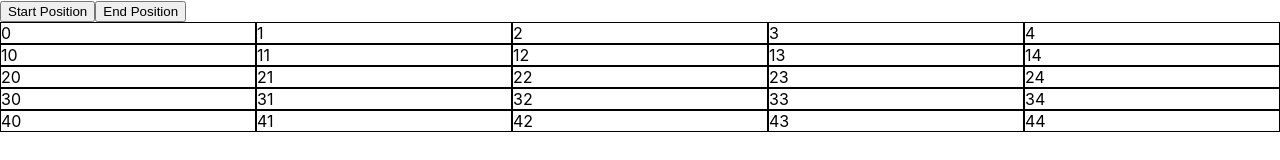
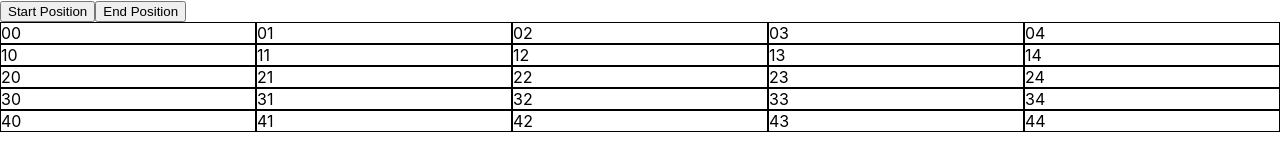
Before and after one commit to niraj-kumar-r/AlgoWorks, a React (Create React App) app: page / in a window 1280 px wide. Shown: the top 160 px of the page. Built offline with nearby package versions, Linux system fonts and the light colour scheme.

Commit message:
made the basic structure
Co-authored-by: Abhinav <Navknight@users.noreply.github.com>

```diff
--- /dev/null
+++ b/src/Algorithms/djikstras.js
@@ -0,0 +1,5 @@
+import React from "react";
+
+export default Class Algorithms extends React.Component {
+
+}
--- a/src/Pathfinder/pathfinder.js
+++ b/src/Pathfinder/pathfinder.js
@@ -23,7 +23,7 @@ export default class Pathfinder extends React.Component {
         for (let i = 0; i < ROW_SIZE; i++) {
             const row = [];
             for (let j = 0; j < COL_SIZE; j++) {
-        row.push(i * 10 + j);
+                row.push({ row: i, col: j });
             }
             grid.push(row);
         }
@@ -36,21 +36,25 @@ export default class Pathfinder extends React.Component {
     handleClick = (event) => {
         if (this.state.isStart) {
             if (document.getElementsByClassName("start").length > 0) {
-        document.getElementsByClassName("start")[0].style.backgroundColor =
-          "white";
+                document.getElementsByClassName(
+                    "start"
+                )[0].style.backgroundColor = "white";
                 document.getElementsByClassName("start")[0].className = "cell";
             }
-      document.getElementById(event.target.id).style.backgroundColor = "green";
+            document.getElementById(event.target.id).style.backgroundColor =
+                "green";
             document.getElementById(event.target.id).className = "cell start";
         }
 
         if (this.state.isEnd) {
             if (document.getElementsByClassName("end").length > 0) {
-        document.getElementsByClassName("end")[0].style.backgroundColor =
-          "white";
+                document.getElementsByClassName(
+                    "end"
+                )[0].style.backgroundColor = "white";
                 document.getElementsByClassName("end")[0].className = "cell";
             }
-      document.getElementById(event.target.id).style.backgroundColor = "red";
+            document.getElementById(event.target.id).style.backgroundColor =
+                "red";
             document.getElementById(event.target.id).className = "cell end";
         }
     };
@@ -80,11 +84,10 @@ export default class Pathfinder extends React.Component {
                         row.map((cell, j) => (
                             <div
                                 className="cell"
-                key={cell}
-                id={cell}
+                                id={cell.row + " " + cell.col}
                                 onClick={this.handleClick}
                             >
-                {cell}
+                                {cell.row + "" + cell.col}
                             </div>
                         ))
                     )}
```
Also changed, not shown: src/Algorithms/algorithms.js (added, +7 -0 lines). Lines whose indentation alone changed are shown as unchanged.
